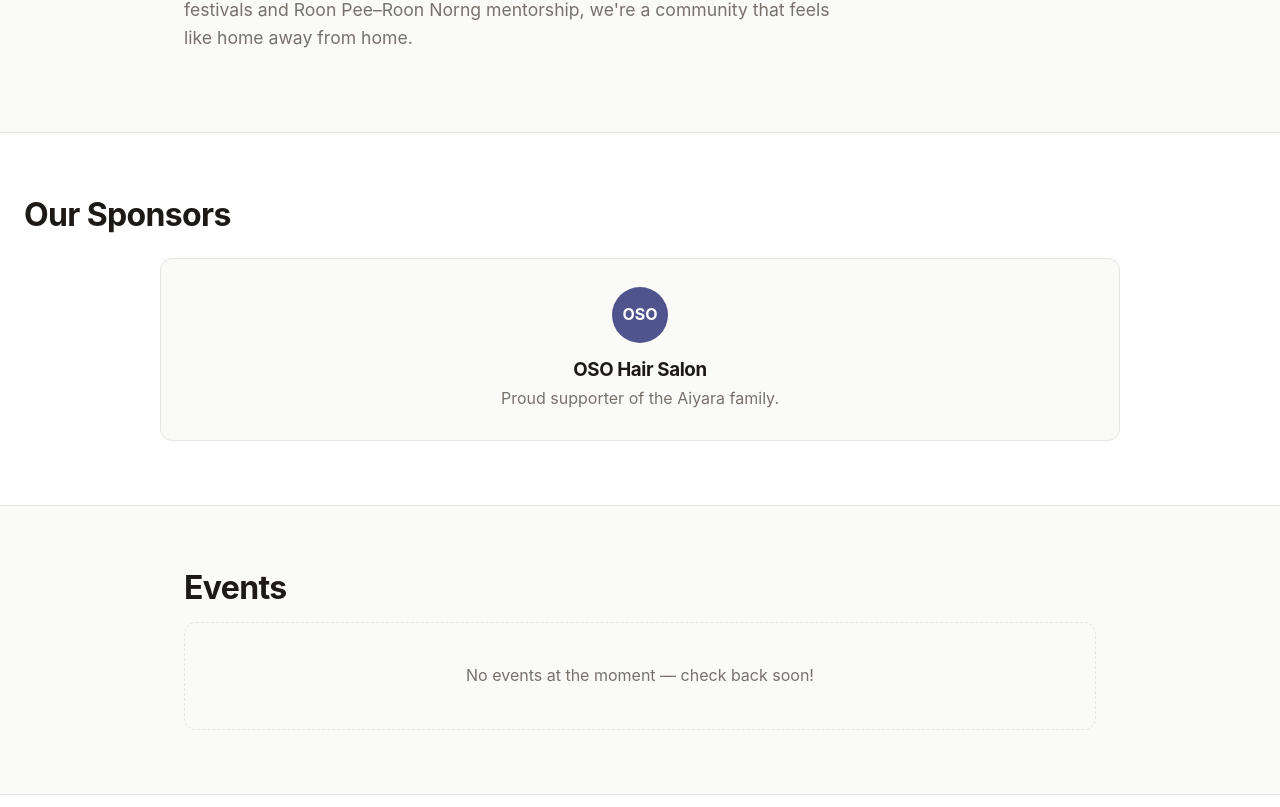
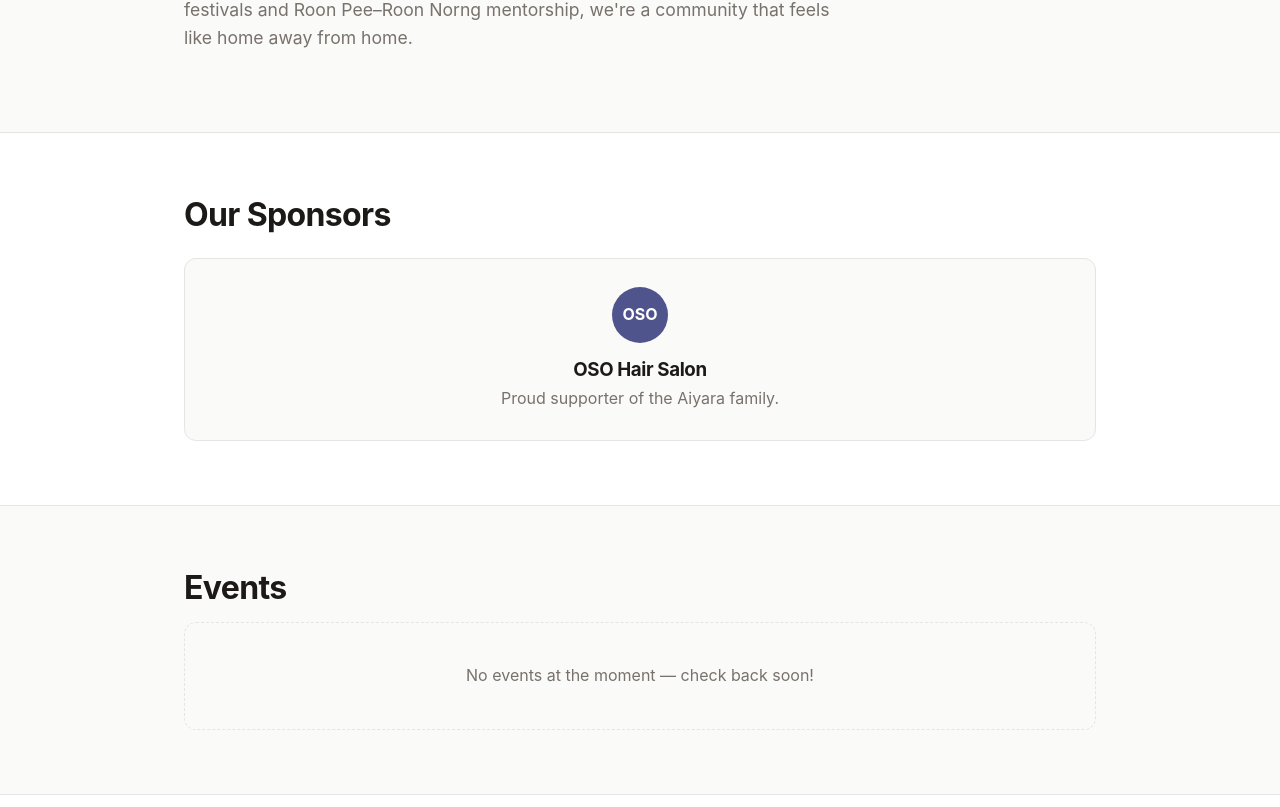
Before and after one commit to ubcthaiaiyara/website, a Next.js app: page / in a window 1280 px wide. Shown: the part 1053-1860 px from the top of the page. Built offline with nearby package versions, Linux system fonts and the light colour scheme; no server answers.

Commit message:
fix(ui): fix off centered page

```diff
--- a/app/globals.css
+++ b/app/globals.css
@@ -220,12 +220,10 @@ p {
   max-width: none;
   border-top: 1px solid var(--border);
   border-bottom: 1px solid var(--border);
-}
-
-.section-alt > * {
-  max-width: var(--max);
-  margin-left: auto;
-  margin-right: auto;
+  /* Full-bleed background, but content aligned to the same centered column
+     as a regular .section (which is a 60rem box with 1.5rem inner padding). */
+  padding-left: max(1.5rem, calc(50% - var(--max) / 2 + 1.5rem));
+  padding-right: max(1.5rem, calc(50% - var(--max) / 2 + 1.5rem));
 }
 
 .section h2 {
```
